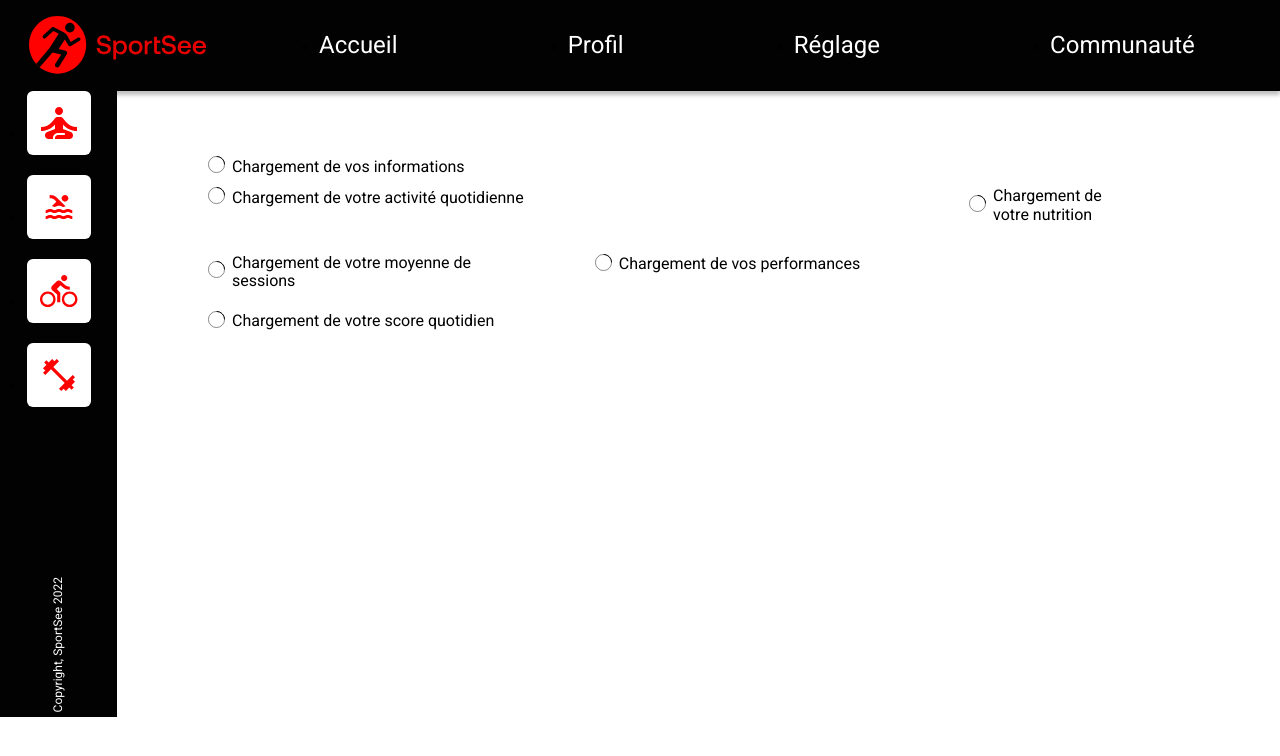
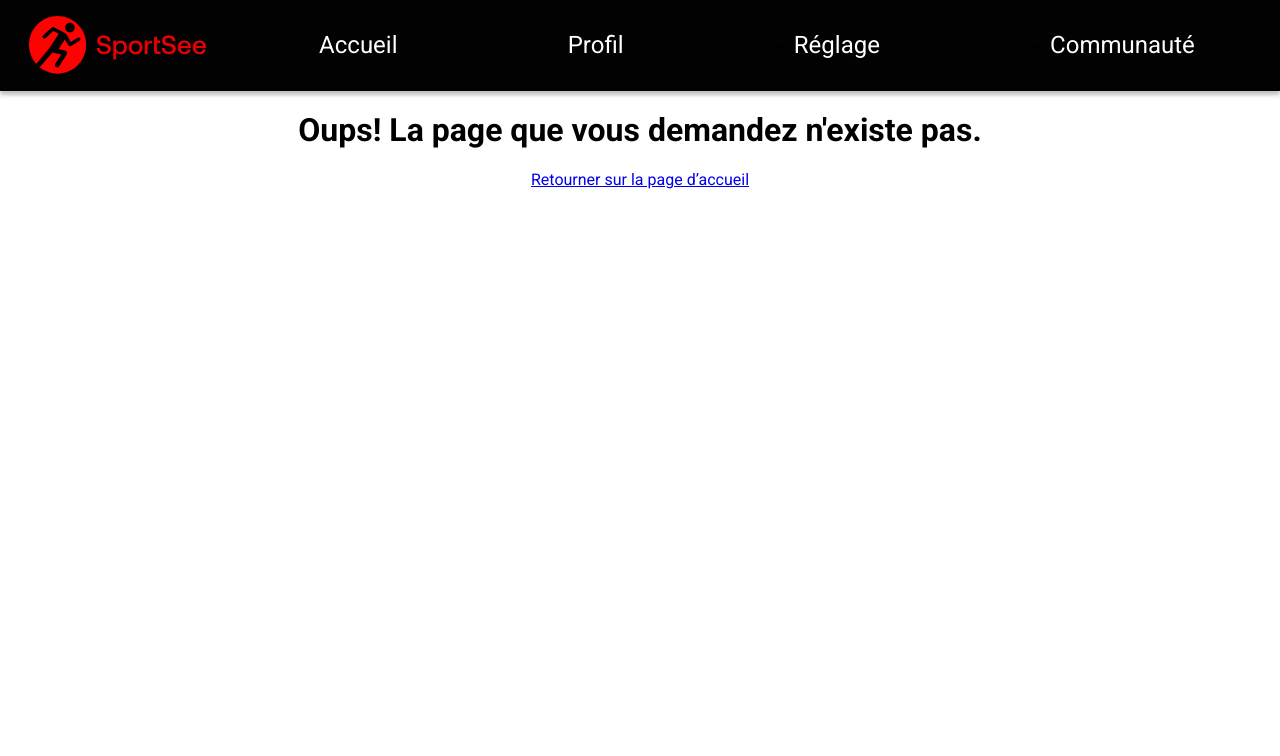
Before and after one commit to Alex-Pqn/SportSee-ocr_dcl, a React (Create React App) app: page /error in a window 1280 px wide. Shown: the top 756 px of the page. Built offline with nearby package versions, Linux system fonts and the light colour scheme.

Commit message:
Router: add "/error"

```diff
--- a/src/App.jsx
+++ b/src/App.jsx
@@ -19,6 +19,7 @@ function App() {
         <Route path="/">
           <Route index element={<Dashboard />} />
           <Route path="/:userId" element={<Dashboard />} />
+          <Route path="/error" element={<Error404 />} />
           <Route path="home" element={<Navigate to="/" />} />
           <Route path="*" element={<Error404 />} />
         </Route>
```
